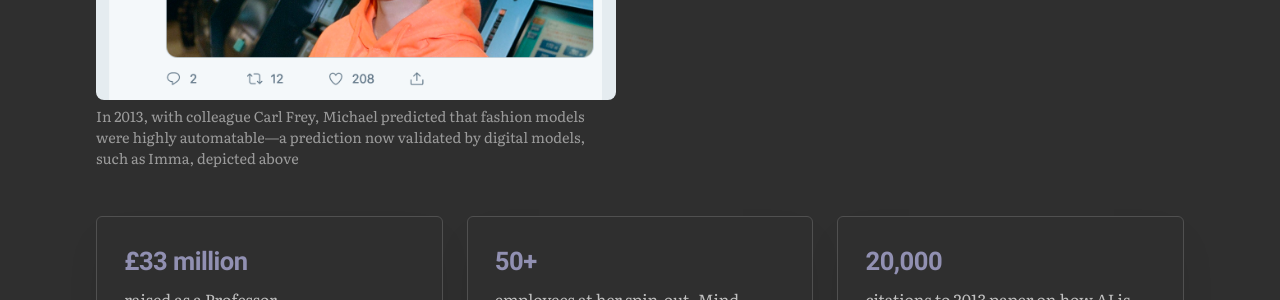
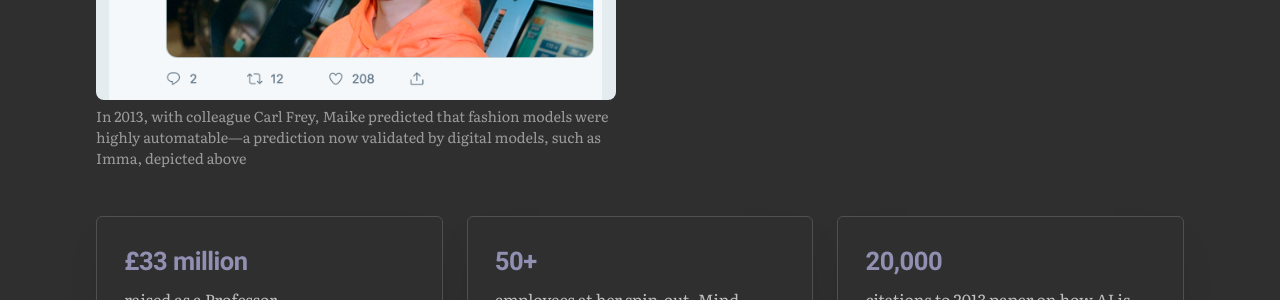
Before and after one commit to mosb/maikeosborne.com, a Jekyll site: the page built from index.html, in a window 1280 px wide and 900 px high, scrolled down 870 px. Shown: the part 351-651 px from the top of the window. Built offline with Jekyll 4.4.1, drawn with Linux system fonts in a browser that asks for light colours.

Commit message:
Use Maike in prose on home and contact pages

```diff
--- a/contact.html
+++ b/contact.html
@@ -24,7 +24,7 @@
 </blockquote>
 
 <div class="prose">
-  <p>For more details on Michael’s research, visit <a href="https://www.robots.ox.ac.uk/~mosb/">Maike’s Academic Site</a>.</p>
+  <p>For more details on Maike’s research, visit <a href="https://www.robots.ox.ac.uk/~mosb/">Maike’s Academic Site</a>.</p>
 </div>
 
 <p class="credit">Header image by <a href="https://unsplash.com/photos/aerial-photography-of-city-scapes-at-nighttime-4NIpiAP3-2Q">Christopher Burns</a>.</p>
--- a/index.html
+++ b/index.html
@@ -27,7 +27,7 @@
 <div class="two-col">
   <figure>
     <img src="/assets/img/imma_model.png" alt="The digital fashion model Imma">
-    <figcaption>In 2013, with colleague Carl Frey, Michael predicted that fashion models were highly automatable—a prediction now validated by digital models, such as Imma, depicted above</figcaption>
+    <figcaption>In 2013, with colleague Carl Frey, Maike predicted that fashion models were highly automatable—a prediction now validated by digital models, such as Imma, depicted above</figcaption>
   </figure>
   <p>Maike Osborne is, firstly, an engineer, who has helped build AI to contribute to quantum computing, astrostatistics and battery modelling. She is also at the forefront of work that analyses the economic and social impacts of AI—she has advised ministers in Germany and Japan on AI’s impacts, with her methodology also being used by Obama’s council of economic advisors and Teresa May’s Taylor Report.</p>
 </div>
```
